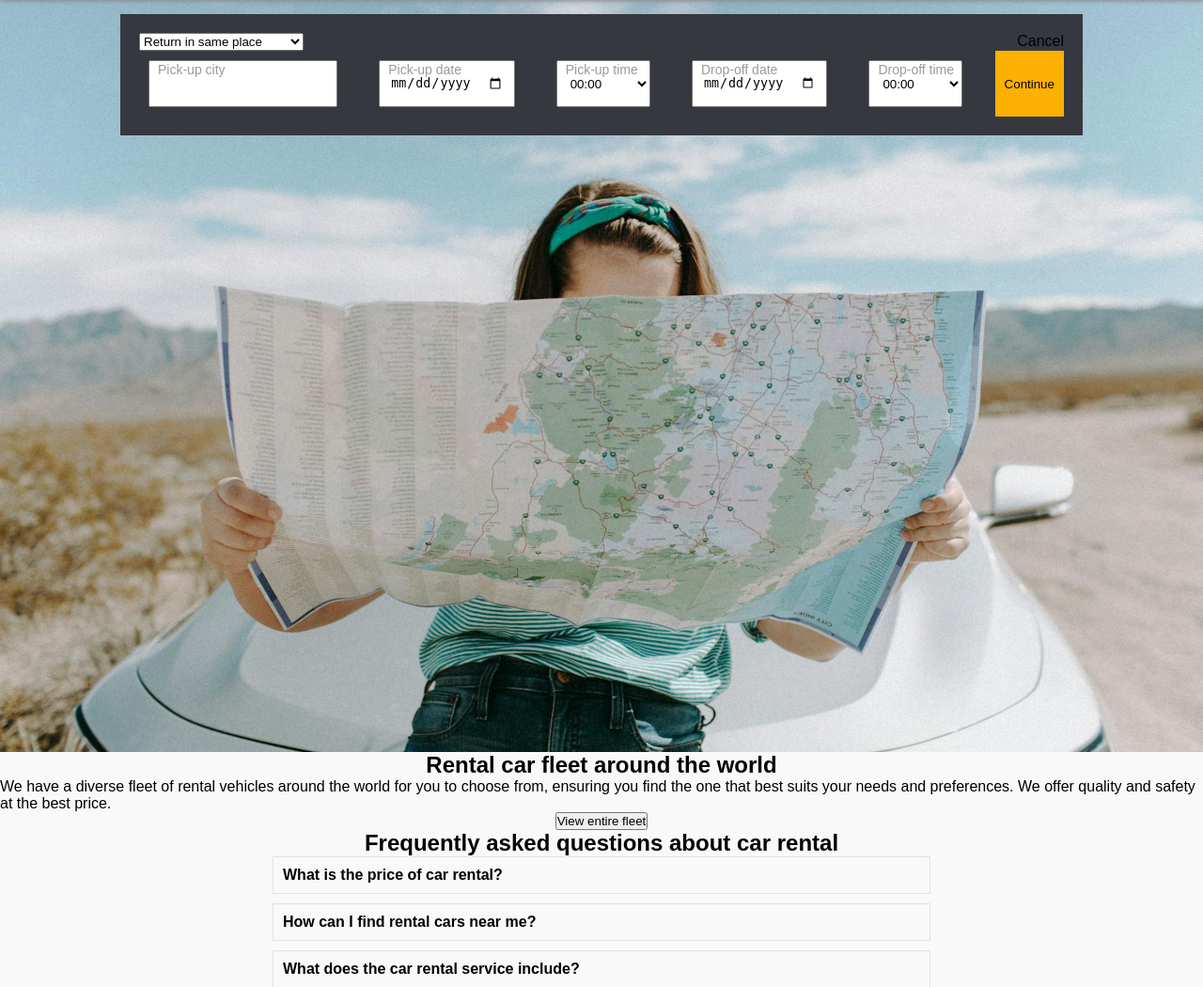
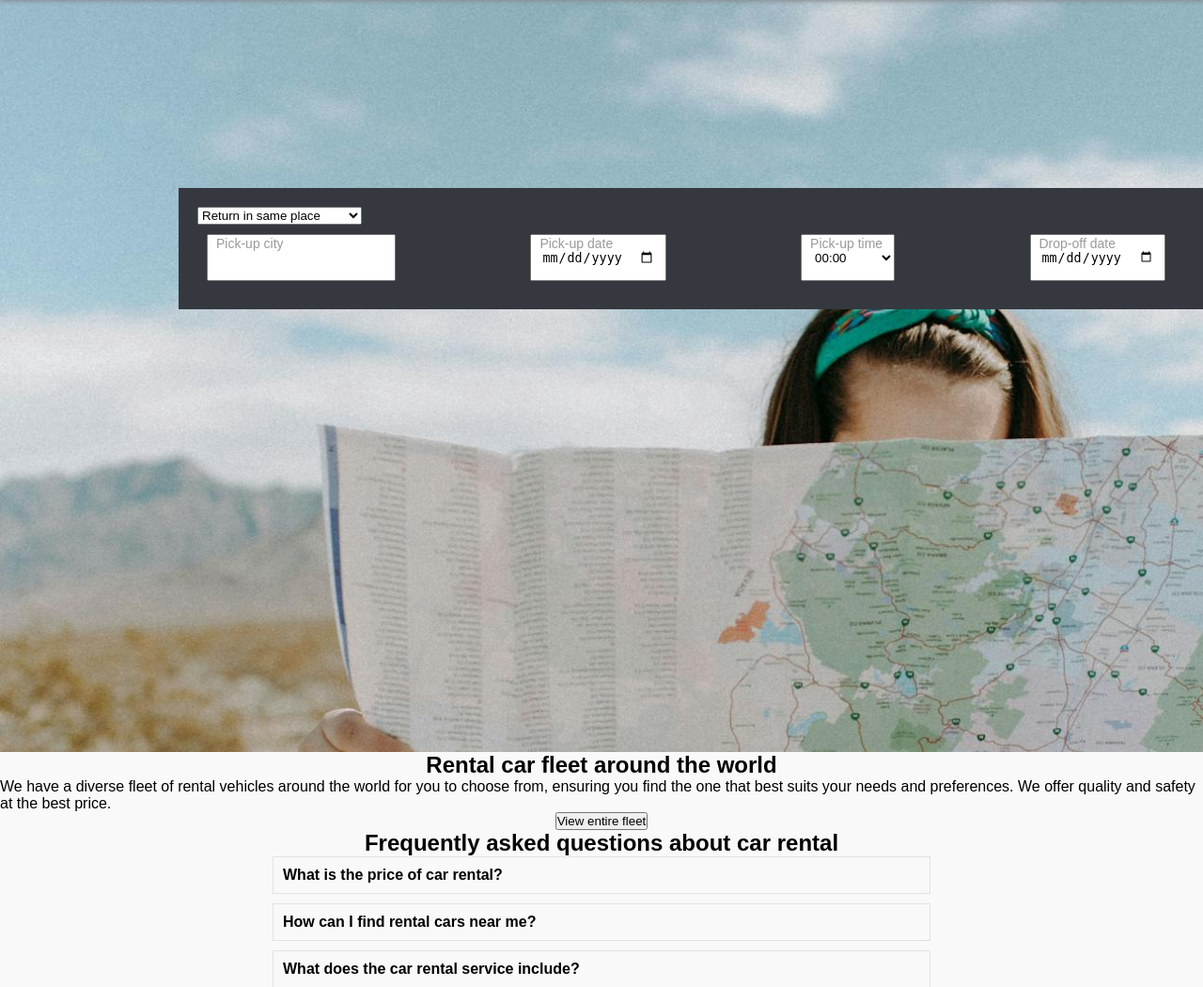
Before and after one commit to migmm/rent-cars, a PHP site: page / in a window 1280 px wide; the page is wider, and only the part inside the window is pictured. Shown: the part 63-1113 px from the top of that part at 94% size. Run offline with PHP 8.4, Linux system fonts and the light colour scheme.

Commit message:
Fixed margins

```diff
--- a/public/css/main.css
+++ b/public/css/main.css
@@ -172,14 +172,17 @@ ul {
 /************ Landing home section *************/
 /***********************************************/
 main {
-    max-width: 1200;
+    margin: 0;
 }
 
 .first-section {
     height: 100vh;
-    background-image: url("../images/background-landing.jpg");
+    max-width: 1900px;
+    width: 1900px;
+    background-image: url('../images/background-landing.jpg');
     background-size: 100% auto;
     background-repeat: no-repeat;
+    padding-top: 200px;
 }
 
 .island-container {
@@ -228,7 +231,6 @@ main {
     align-items: center;
 }
 
-
 /***********************************************/
 /*********** Input in landing styles ***********/
 /***********************************************/
@@ -256,14 +258,13 @@ main {
     padding: 10px;
 }
 
-
 /***********************************************/
 /***************** FAQ Styles ******************/
 /***********************************************/
 .question {
     margin-bottom: 10px;
     cursor: pointer;
-    border: 1px solid  var(--light-grey);
+    border: 1px solid var(--light-grey);
     width: 700px;
     max-width: 700px;
 }
```
